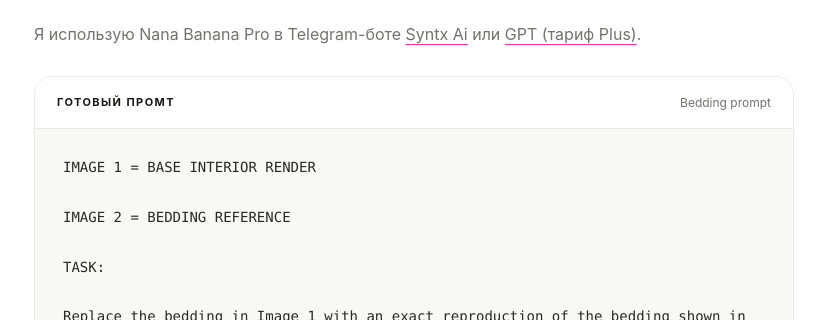
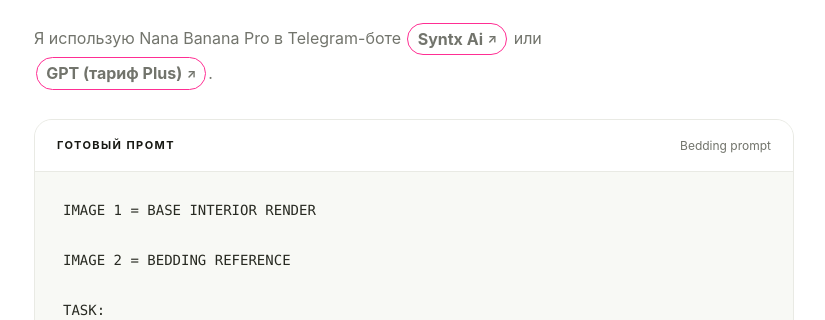
Before and after one commit to Maximova3d/3d-atmospheric-material-prompt, a plain HTML site: page bedding-replacement.html in a window 1280 px wide. Shown: the part 480-800 px from the top of the page, without its empty margins (226-1051 px from the left). Drawn offline with Linux system fonts and the light colour scheme.

Commit message:
Make AI tool links look clickable

```diff
--- a/bedding-replacement.html
+++ b/bedding-replacement.html
@@ -26,7 +26,10 @@
     h1 { max-width:700px; margin:0; font-size:clamp(36px,6.2vw,62px); font-weight:560; letter-spacing:-.065em; line-height:1.02; }
     h1 span { position:relative; z-index:0; white-space:nowrap; }
     h1 span::after { position:absolute; z-index:-1; right:-.04em; bottom:.04em; left:-.035em; height:.31em; background:var(--accent); content:""; }
-    .tool-note a { color:inherit; text-decoration-color:var(--accent, var(--lime)); text-underline-offset:4px; text-decoration-thickness:1px; }
+    .tool-note a { display:inline-flex; align-items:center; gap:.28em; margin:.08em .12em; padding:.12em .58em; border:1px solid var(--accent, var(--lime)); border-radius:999px; color:inherit; text-decoration:none; font-weight:650; white-space:nowrap; transition:background .18s ease,transform .18s ease; }
+    .tool-note a::after { content:"↗"; font-size:.76em; }
+    .tool-note a:hover { background:var(--accent, var(--lime)); transform:translateY(-1px); }
+    .tool-note a:focus-visible { outline:2px solid currentColor; outline-offset:3px; }
     .intro { max-width:650px; margin:24px 0 0; color:var(--muted); font-size:16px; line-height:1.65; }
     .guide { margin-top:28px; padding:22px 24px; border:1px solid var(--line); border-radius:18px; background:#fff; color:#3a3b35; font-size:14px; line-height:1.7; }
     .guide h2 { margin:0 0 12px; color:var(--ink); font-size:12px; font-weight:700; letter-spacing:.1em; text-transform:uppercase; }
```
Also changed, not shown: detail-closeups.html (+4 -1 lines), evening-lighting.html (+4 -1 lines), human-integration.html (+4 -1 lines), index.html (+4 -1 lines), interior-collage.html (+4 -1 lines), object-replacement.html (+4 -1 lines), sunset-lighting.html (+4 -1 lines).
